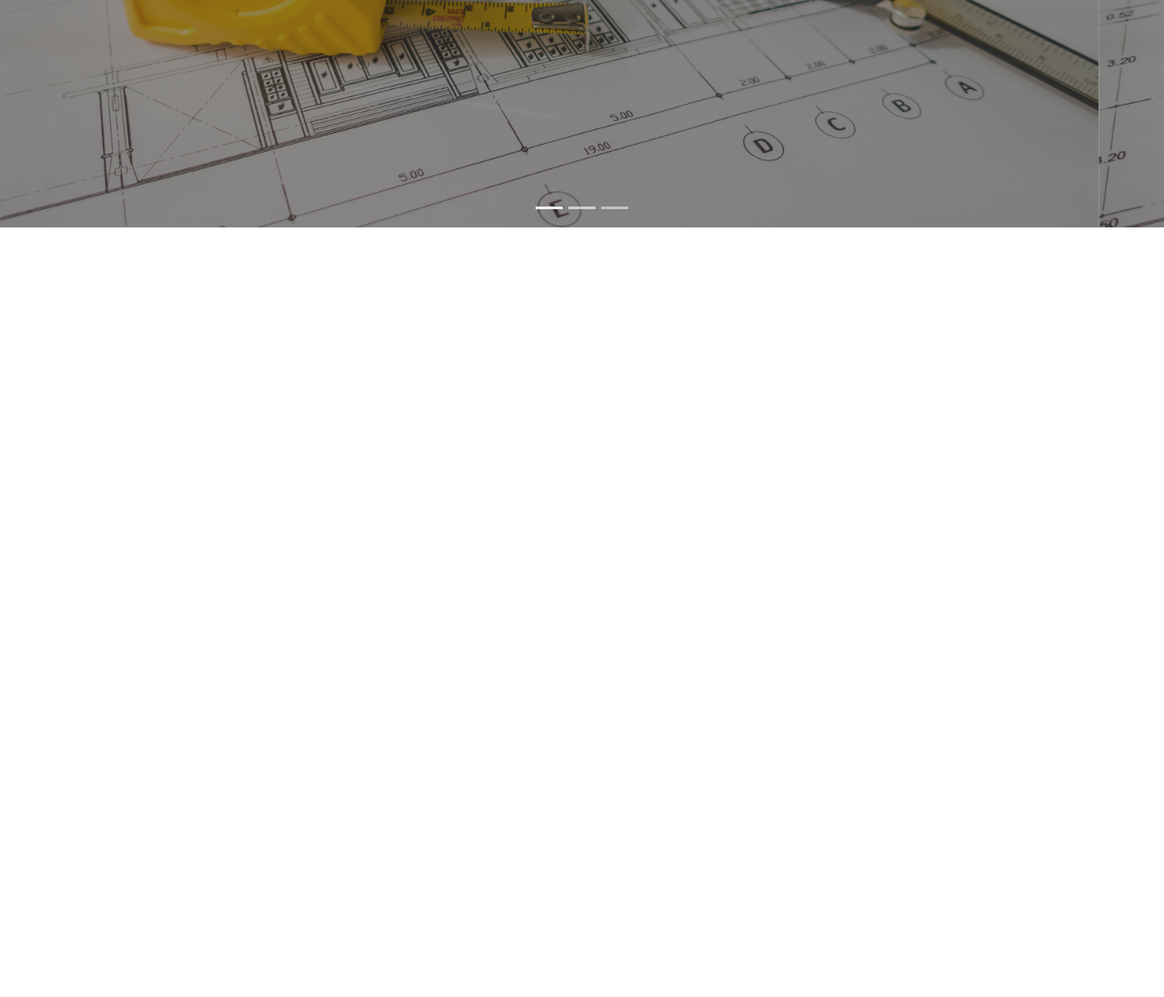
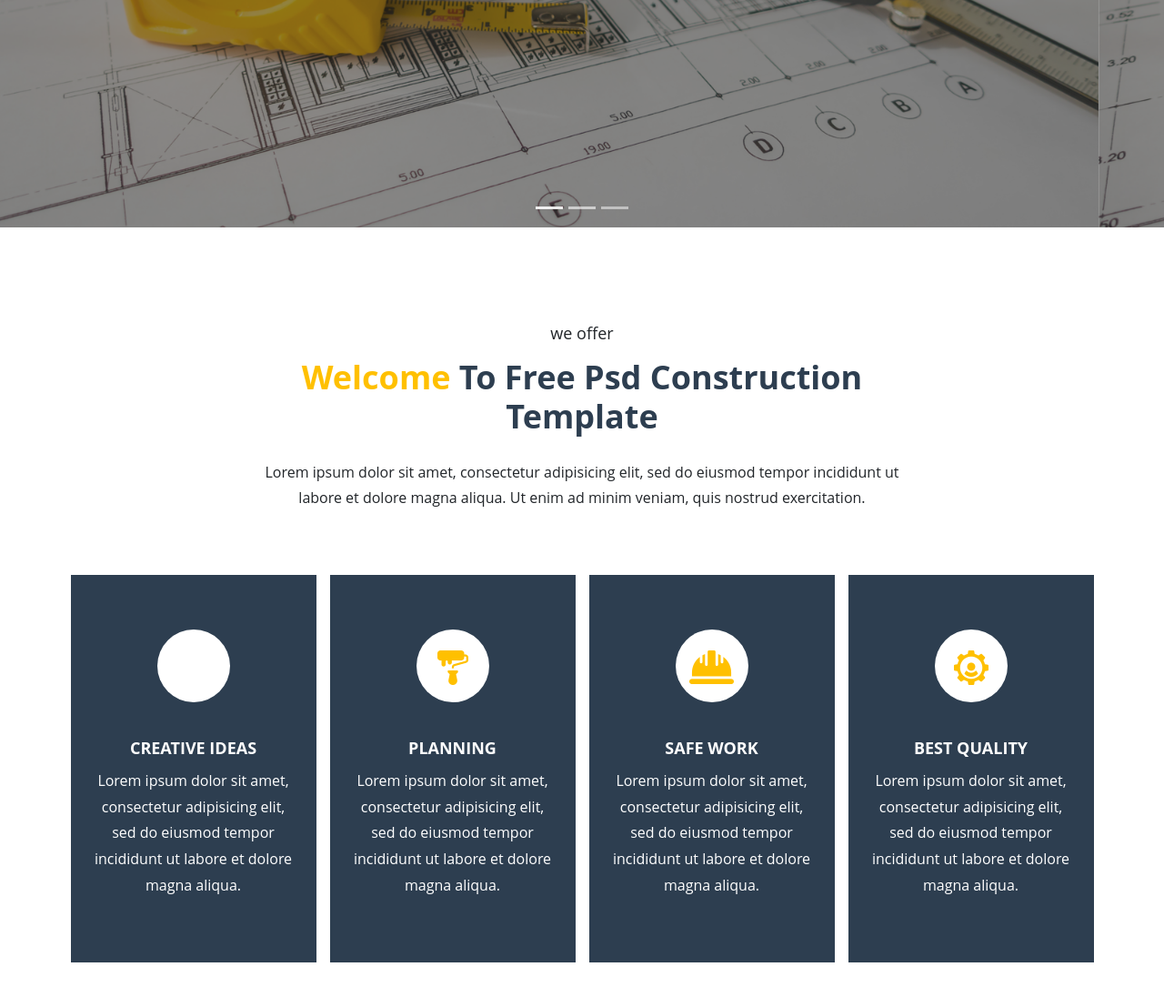
Before and after one commit to Sazib-Banik/Construction, a plain HTML site: page index.html in a window 1280 px wide. Shown: the part 675-1771 px from the top of the page at 91% size. Before the commit the page ends 925 px from the top, so only its background shows below. Drawn offline with nearby package versions, Linux system fonts and the light colour scheme.

Commit message:
about_part done with responsive

```diff
--- a/assets/css/style.css
+++ b/assets/css/style.css
@@ -157,3 +157,42 @@ nav .navbar-brand.logo span {
 .carousel-caption p {
   font-size: 1.8rem;
 }
+/* ========== 4. about_part start ========== */
+.about-item {
+  margin-top: 3rem;
+  padding: 6rem 2.5rem;
+  background-color: var(--secondary-color);
+  color: #ffffff;
+  border: none;
+  transition: 0.4s;
+  display: flex;
+  flex-direction: column;
+  align-items: center;
+}
+.about-item.active,
+.about-item:hover {
+  border: 1px solid var(--primary-color);
+  background-color: #ffffff;
+  color: var(--secondary-color);
+}
+.about-item-img {
+  width: 80px;
+  height: 80px;
+  border-radius: 50%;
+  background-color: #ffffff;
+  line-height: 80px;
+  margin-bottom: 4rem;
+}
+.about-item-content h4 {
+  text-transform: uppercase;
+  margin-bottom: 1rem;
+  color: #ffffff;
+}
+
+.about-item:hover .about-item-content h4 {
+  color: var(--secondary-color);
+}
+.about-item.active .about-item-img,
+.about-item:hover .about-item-img {
+  background-color: var(--primary-color);
+}
--- a/index.html
+++ b/index.html
@@ -193,6 +193,86 @@
       </button>
     </div>
     <!-- ========== main_part end ========== -->
+    <!-- ========== about_part start ========== -->
+    <section id="about_part" class="section-padding">
+      <div class="container">
+        <div class="row">
+          <div class="col-12 col-md-8 offset-md-2">
+            <div class="common-section text-center">
+              <span class="sub-heading">we offer</span>
+              <h2>
+                <span class="first-word">Welcome</span> To Free Psd Construction
+                Template
+              </h2>
+              <p>
+                Lorem ipsum dolor sit amet, consectetur adipisicing elit, sed do
+                eiusmod tempor incididunt ut labore et dolore magna aliqua. Ut
+                enim ad minim veniam, quis nostrud exercitation.
+              </p>
+            </div>
+          </div>
+        </div>
+        <div class="row">
+          <div class="col-12 col-sm-6 col-md-6 col-lg-3">
+            <div class="about-item text-center">
+              <div class="about-item-img">
+                <img src="./assets/image/brush.png" alt="icon-one" />
+              </div>
+              <div class="about-item-content">
+                <h4>CREATIVE IDEAS</h4>
+                <p>
+                  Lorem ipsum dolor sit amet, consectetur adipisicing elit, sed
+                  do eiusmod tempor incididunt ut labore et dolore magna aliqua.
+                </p>
+              </div>
+            </div>
+          </div>
+          <div class="col-12 col-sm-6 col-md-6 col-lg-3">
+            <div class="about-item text-center">
+              <div class="about-item-img">
+                <img src="./assets/image/about-icon-2.png" alt="icon-one" />
+              </div>
+              <div class="about-item-content">
+                <h4>planning</h4>
+                <p>
+                  Lorem ipsum dolor sit amet, consectetur adipisicing elit, sed
+                  do eiusmod tempor incididunt ut labore et dolore magna aliqua.
+                </p>
+              </div>
+            </div>
+          </div>
+          <div class="col-12 col-sm-6 col-md-6 col-lg-3">
+            <div class="about-item text-center">
+              <div class="about-item-img">
+                <img src="./assets/image/about-icon-3.png" alt="icon-one" />
+              </div>
+              <div class="about-item-content">
+                <h4>safe work</h4>
+                <p>
+                  Lorem ipsum dolor sit amet, consectetur adipisicing elit, sed
+                  do eiusmod tempor incididunt ut labore et dolore magna aliqua.
+                </p>
+              </div>
+            </div>
+          </div>
+          <div class="col-12 col-sm-6 col-md-6 col-lg-3">
+            <div class="about-item text-center">
+              <div class="about-item-img">
+                <img src="./assets/image/about-icon-4.png" alt="icon-one" />
+              </div>
+              <div class="about-item-content">
+                <h4>best quality</h4>
+                <p>
+                  Lorem ipsum dolor sit amet, consectetur adipisicing elit, sed
+                  do eiusmod tempor incididunt ut labore et dolore magna aliqua.
+                </p>
+              </div>
+            </div>
+          </div>
+        </div>
+      </div>
+    </section>
+    <!-- ========== about_part end ========== -->
     <!-- ===== bootstrap link ===== -->
     <script src="https://cdn.jsdelivr.net/npm/bootstrap@5.3.3/dist/js/bootstrap.bundle.min.js"></script>
     <!-- ===== js link ===== -->
```
